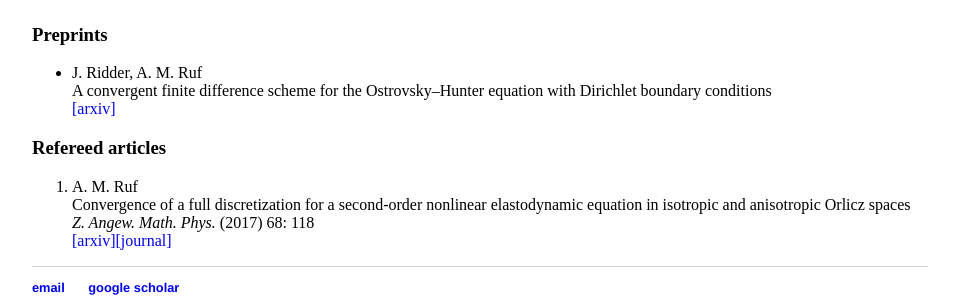
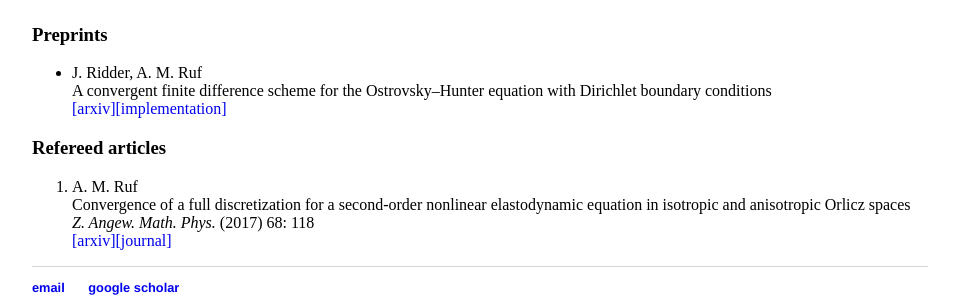
Before and after one commit to adrianmruf/adrianmruf.github.io, a Jekyll site: the page built from index.html, in a window 1280 px wide. Shown: the part 587-884 px from the top of the page, without its empty margins (160-1119 px from the left). Built offline with Jekyll 4.4.1, drawn with Linux system fonts in a browser that asks for light colours.

Commit message:
Update index.html

```diff
--- a/index.html
+++ b/index.html
@@ -50,7 +50,7 @@ th {
 	<h3>Preprints</h3>
 	<ul>
 	<li>J. Ridder, A. M. Ruf<br>A convergent finite difference scheme for the Ostrovsky–Hunter equation with Dirichlet boundary conditions<br>
-		<a href="https://arxiv.org/abs/1805.07255">[arxiv]<a/>
+		<a href="https://arxiv.org/abs/1805.07255">[arxiv]<a/><a href="http://adrianmruf.github.io/OH_with_bc.py">[implementation]</a>
 		</li>
 	</ul>
 
```
